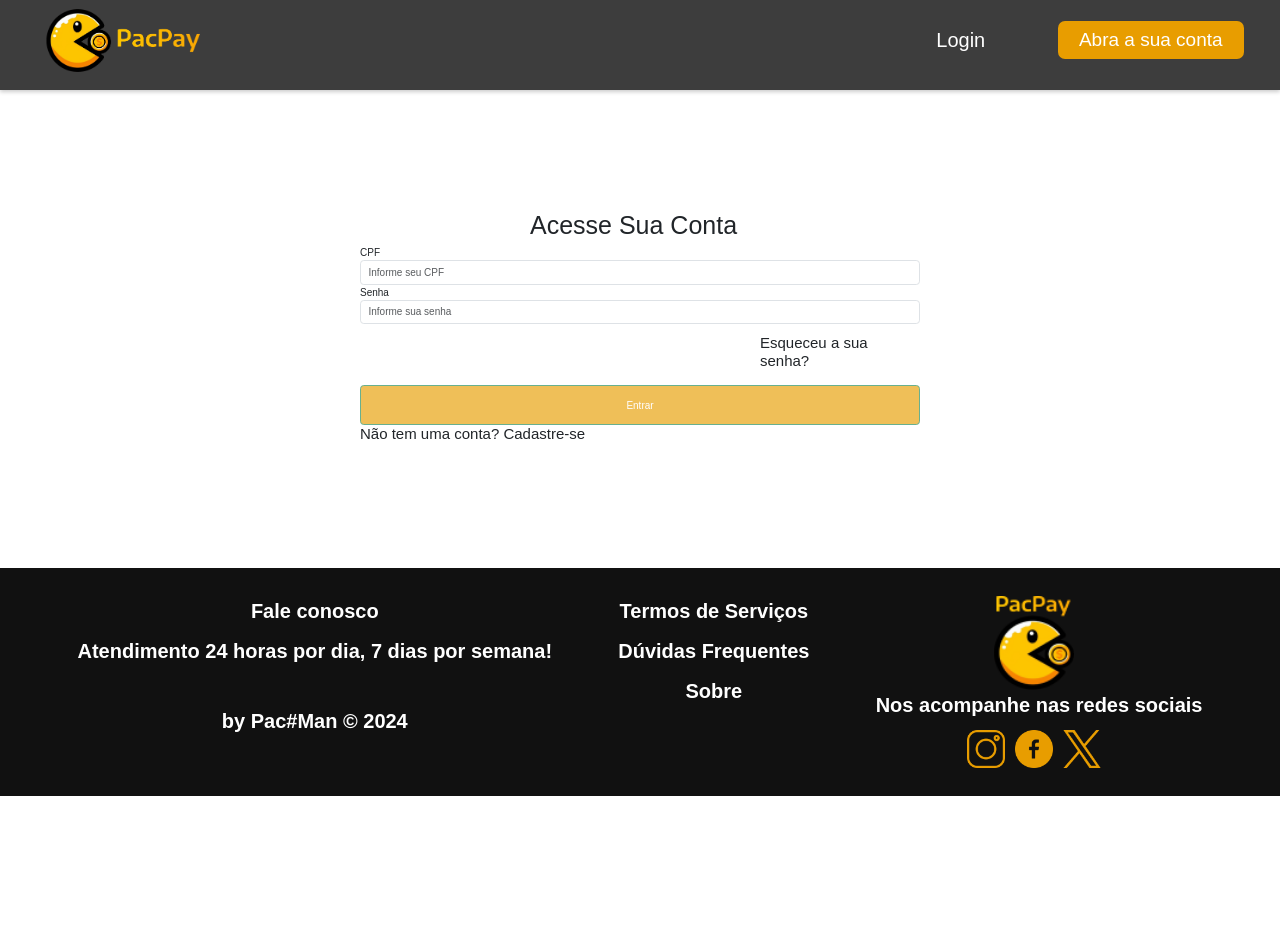
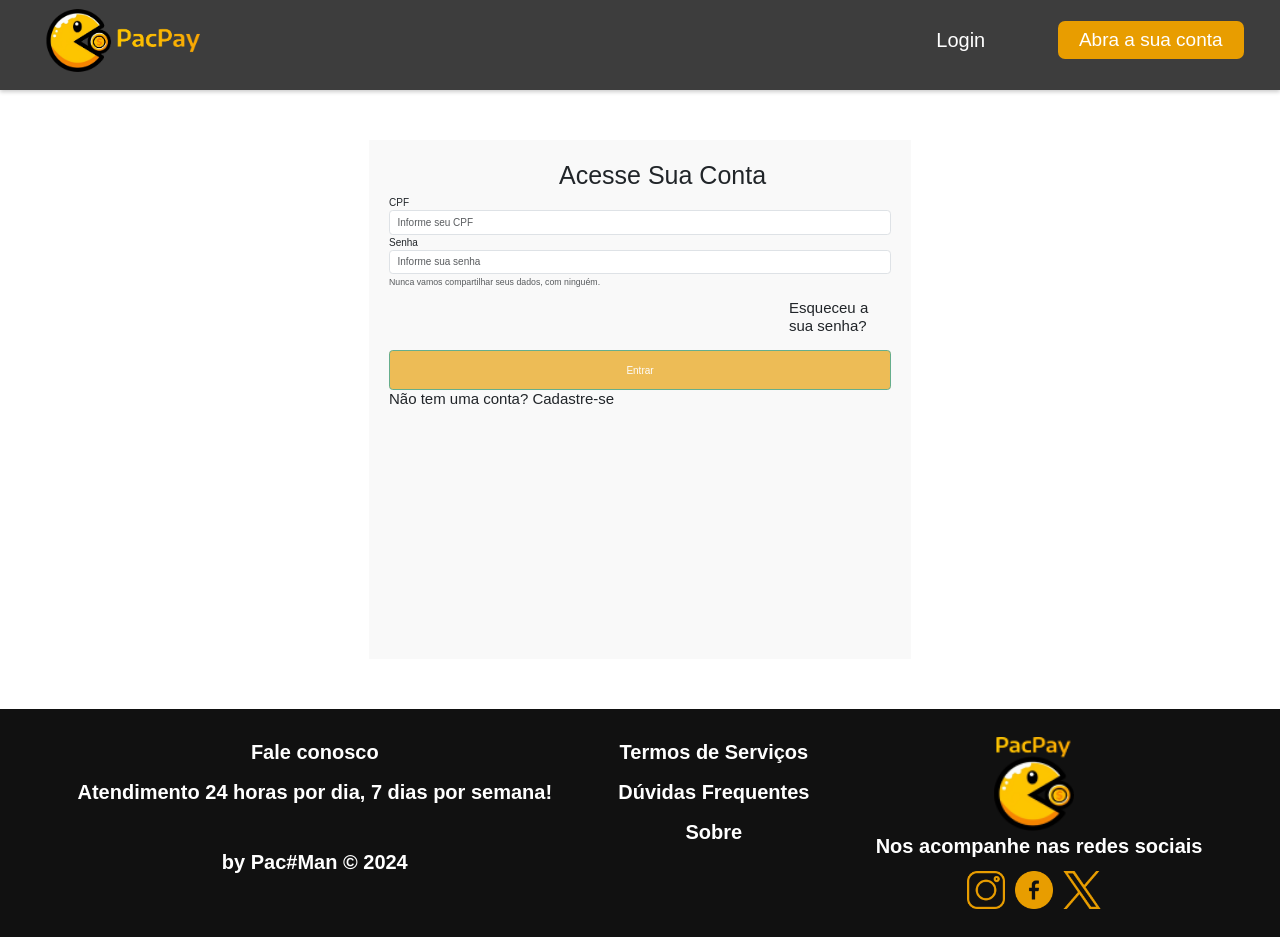
Before and after one commit to DanieelCarvalho/PacPay, an Angular app in the folder Front-end/pacPay/: page /login in a window 1280 px wide. Before the commit the page ends 800 px from the top, so only its background shows below. Built offline with nearby package versions, Linux system fonts and the light colour scheme; a web font is replaced by a local one.

Commit message:
mudanças no css

```diff
--- a/Front-end/pacPay/src/app/pages/login/login.component.css
+++ b/Front-end/pacPay/src/app/pages/login/login.component.css
@@ -1,29 +1,10 @@
-.background-container {
-  background-color: #ffffff;
-  width: 1569px;
-  height: 1220px;
-  display: flex;
-  flex-direction: column;
-  align-items: center;
-}
 
-.top-bar {
-  background-color: #ccc;
-  width: 100%;
-  height: 189px;
-  display: flex;
-  justify-content: space-between;
-  align-items: center;
-  padding: 10px;
-}
-
-.right-content {
-  display: flex;
-  align-items: center;
-}
-
-.right-content span {
-  margin-right: 10px;
+.center-container {
+  height: 519px;
+  width: 542px;
+  background-color: #F9F9F9; /* Adicione a cor de fundo desejada */
+  margin: 50px auto; /* Centraliza vertical e horizontalmente */
+  padding: 20px;
 }
 
 .btn-primary {
@@ -51,10 +32,3 @@
 #link-cadastre-se {
   width: 100%;
 }
-
-.center-container {
-  padding: 20px;
-  max-width: 600px;
-  margin: 100px auto;
-
-}
--- a/Front-end/pacPay/src/app/pages/login/login.component.html
+++ b/Front-end/pacPay/src/app/pages/login/login.component.html
@@ -1,4 +1,4 @@
-<app-header> </app-header>
+<app-header class="header"> </app-header>
 <main>
   <div>
     <div class="center-container">
@@ -26,6 +26,7 @@
             placeholder="Informe sua senha"
             class="form-control"
           />
+        <small id="emailHelp" class="form-text text-muted">Nunca vamos compartilhar seus dados, com ninguém.</small>
         </div>
         <h4 id="link-esqueceuSenha">Esqueceu a sua senha?</h4>
 
```
